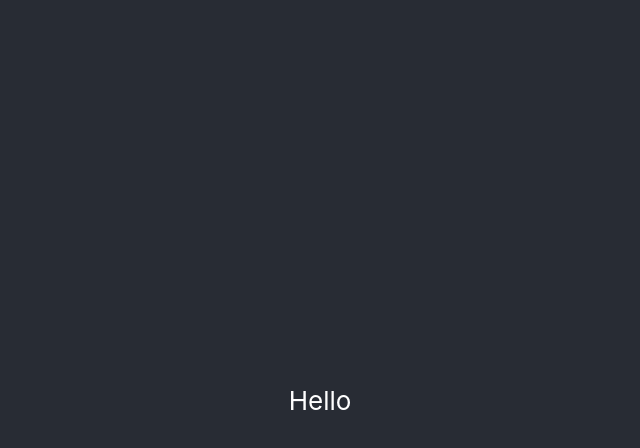
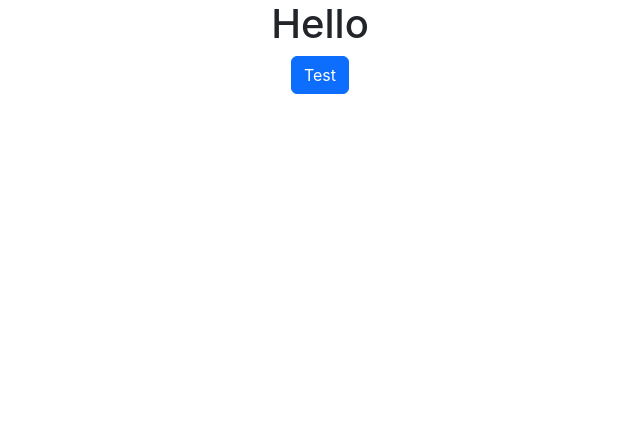
Before and after one commit to EmLu26/react-dictionary-app, a React (Create React App) app: page / in a window 1280 px wide. Shown: the top 448 px of the page, without its empty margins (320-960 px from the left). Built offline with nearby package versions, Linux system fonts and the light colour scheme.

Commit message:
Checking Bootstrap installed

```diff
--- a/src/App.css
+++ b/src/App.css
@@ -1,38 +1,3 @@
 .App {
   text-align: center;
 }
-
-.App-logo {
-  height: 40vmin;
-  pointer-events: none;
-}
-
-@media (prefers-reduced-motion: no-preference) {
-  .App-logo {
-    animation: App-logo-spin infinite 20s linear;
-  }
-}
-
-.App-header {
-  background-color: #282c34;
-  min-height: 100vh;
-  display: flex;
-  flex-direction: column;
-  align-items: center;
-  justify-content: center;
-  font-size: calc(10px + 2vmin);
-  color: white;
-}
-
-.App-link {
-  color: #61dafb;
-}
-
-@keyframes App-logo-spin {
-  from {
-    transform: rotate(0deg);
-  }
-  to {
-    transform: rotate(360deg);
-  }
-}
--- a/src/App.js
+++ b/src/App.js
@@ -3,7 +3,10 @@ import "./App.css";
 function App() {
   return (
     <div className="App">
-      <header className="App-header">Hello</header>
+      <header className="App-header">
+        <h1>Hello</h1>
+      </header>
+      <button className="btn btn-primary">Test</button>
     </div>
   );
 }
```
